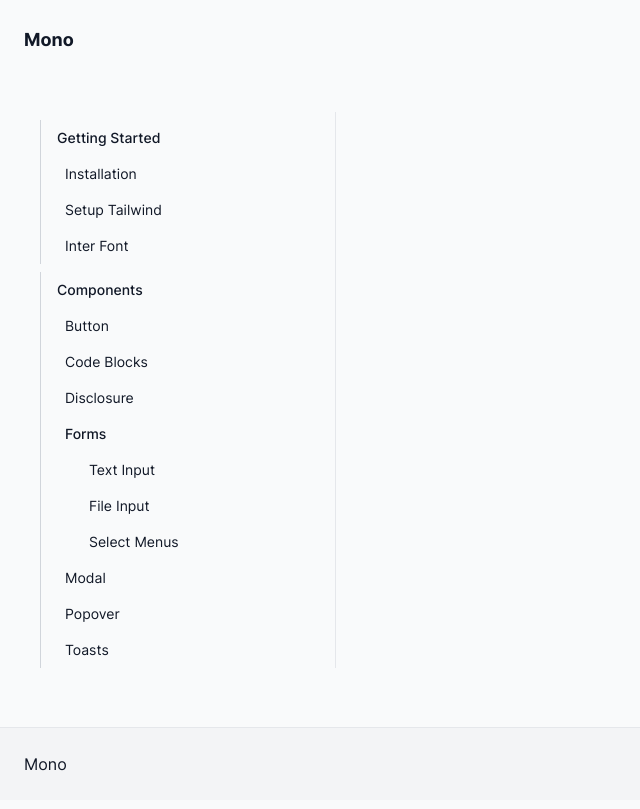
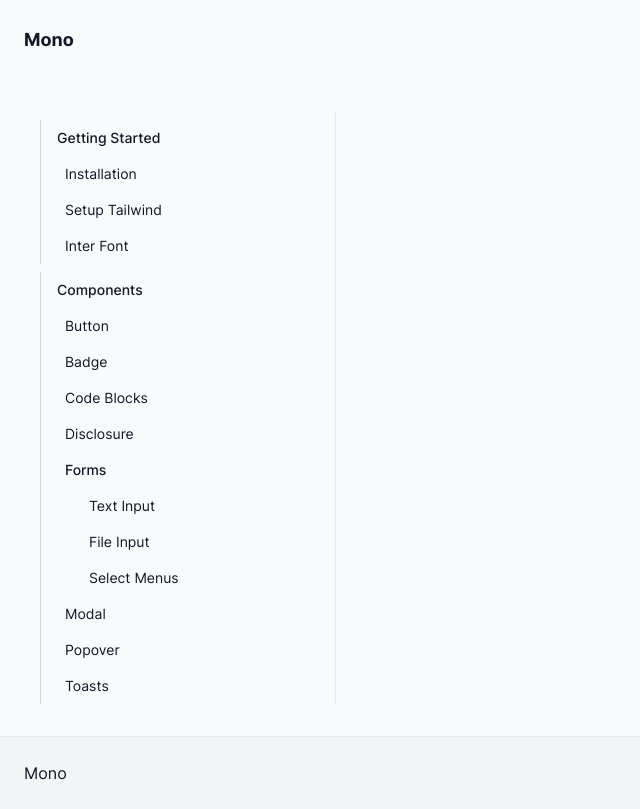
Before and after one commit to Xyphyn/mono-ui, a SvelteKit app: page /docs in a window 1280 px wide. Shown: the whole page, without its empty margins (0-640 px from the left). Built offline with nearby package versions, Linux system fonts and the light colour scheme.

Commit message:
feat: add badges

```diff
--- /dev/null
+++ b/src/lib/badge/Badge.svelte
@@ -0,0 +1,27 @@
+<script lang="ts">
+	export let label: string = ''
+
+	const badgeColor = {
+		red: 'bg-red-500 text-white',
+		green: 'bg-green-500 text-white',
+		yellow: 'bg-yellow-500 text-black',
+		gray: 'bg-gray-600 text-white',
+		'red-subtle': 'bg-red-200 dark:bg-red-900 text-red-800 dark:text-red-300',
+		'green-subtle': 'bg-green-200 dark:bg-green-900 text-green-800 dark:text-green-300',
+		'yellow-subtle': 'bg-yellow-200 dark:bg-yellow-900 text-yellow-800 dark:text-yellow-300',
+		'gray-subtle': 'bg-slate-200 dark:bg-zinc-800 text-gray-800 dark:text-gray-200'
+	}
+
+	type BadgeColor = keyof typeof badgeColor
+
+	export let color: BadgeColor = 'gray-subtle'
+</script>
+
+<span
+	class="px-2 py-0.5 rounded-full text-xs font-bold flex items-center gap-1 {badgeColor[
+		color
+	]} {$$props.class}"
+	title={label}
+>
+	<slot />
+</span>
--- a/src/lib/index.ts
+++ b/src/lib/index.ts
@@ -26,3 +26,4 @@ export { toast } from './toast/toasts.js'
 export { default as ToastContainer } from './toast/ToastContainer.svelte'
 
 export { default as Note } from './note/Note.svelte'
+export { default as Badge } from './badge/Badge.svelte'
--- a/src/routes/docs/Sidebar.svelte
+++ b/src/routes/docs/Sidebar.svelte
@@ -61,6 +61,10 @@
 							name: 'Button'
 						},
 						{
+							url: '/docs/components/badge',
+							name: 'Badge'
+						},
+						{
 							url: '/docs/components/codeblock',
 							name: 'Code Blocks'
 						},
--- a/src/routes/docs/components/ComponentContainer.svelte
+++ b/src/routes/docs/components/ComponentContainer.svelte
@@ -2,6 +2,6 @@
 	import { Material } from '$lib/index.js'
 </script>
 
-<Material padding="lg" class="flex flex-row flex-wrap gap-8 items-start">
+<Material padding="lg" class="flex flex-row flex-wrap gap-8 items-start {$$props.class}">
 	<slot />
 </Material>
```
Also changed, not shown: 1 other file (tests, documents, lock files or other folders).
